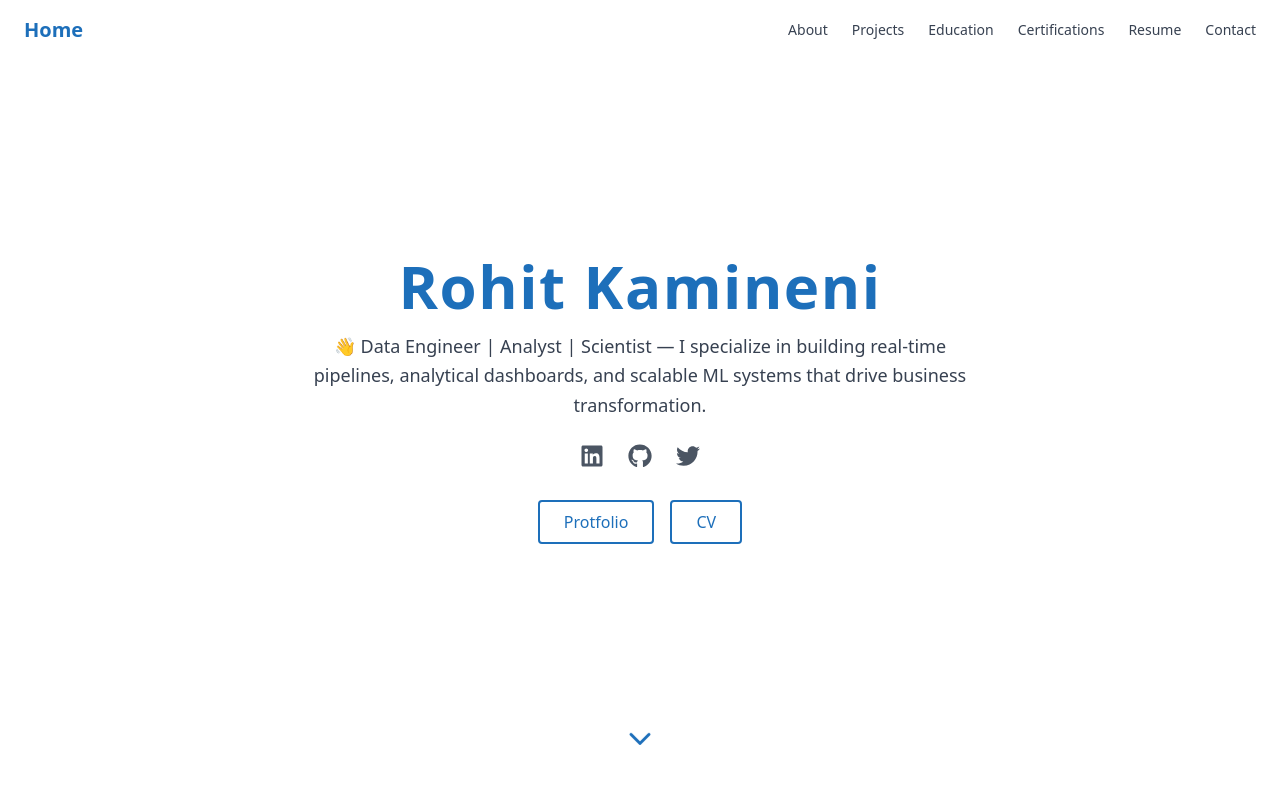
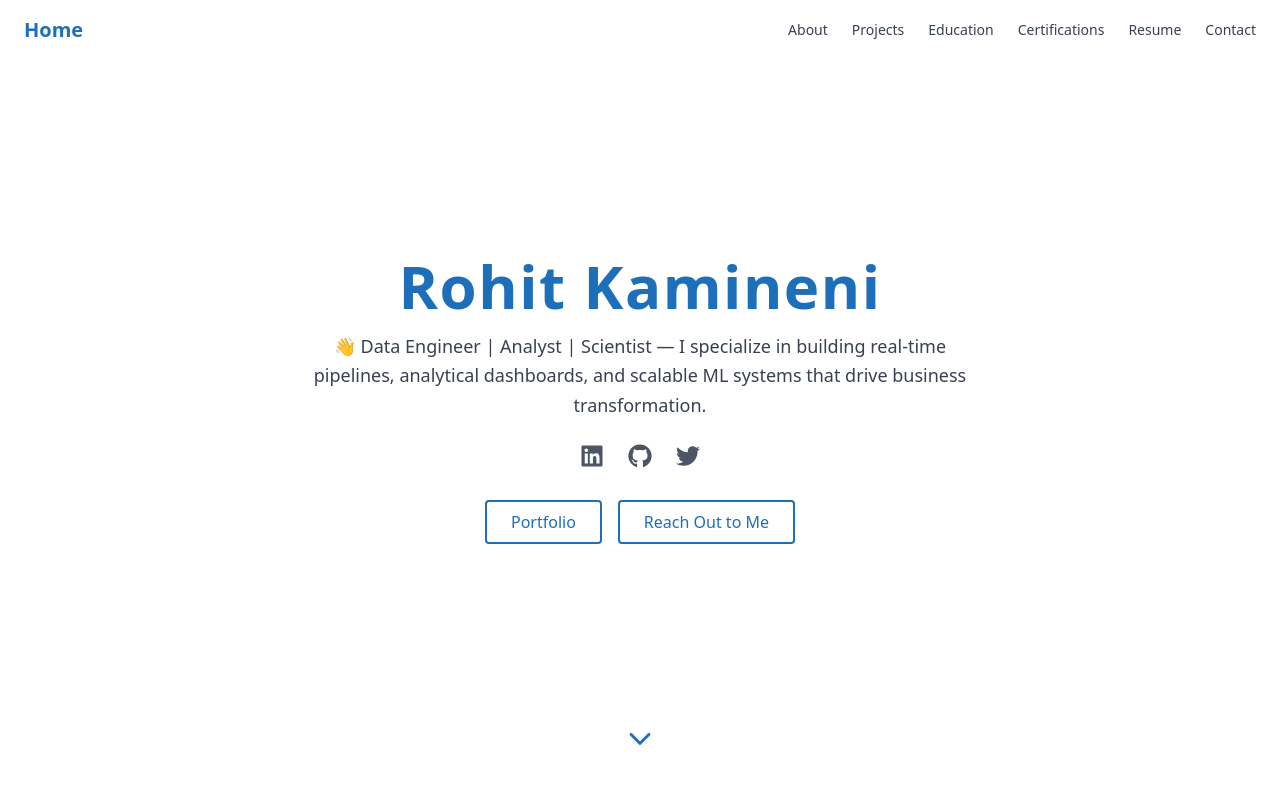
Before and after one commit to kamineni-rohit/rohit-kamineni-website, a React (Vite) app: page / in a window 1280 px wide. Shown: the top 800 px of the page. Built offline with nearby package versions, Linux system fonts and the light colour scheme.

Commit message:
Change Hero section buttons and fix navbar transition issue

```diff
--- a/src/components/Hero.jsx
+++ b/src/components/Hero.jsx
@@ -1,14 +1,21 @@
+import { useState } from "react";
 import { FaGithub, FaLinkedin, FaTwitter } from "react-icons/fa";
 import { FiChevronDown } from "react-icons/fi";
+import ContactFormModal from "./ContactFormModal";
 
 const Hero = () => {
+  const [showModal, setShowModal] = useState(false);
+
+  const scrollToProjects = () => {
+    document.getElementById("projects")?.scrollIntoView({ behavior: "smooth" });
+  };
+
   const scrollToAbout = () => {
-    document.getElementById("about").scrollIntoView({ behavior: "smooth" });
+    document.getElementById("about")?.scrollIntoView({ behavior: "smooth" });
   };
 
   return (
     <section className="min-h-screen flex flex-col justify-center items-center text-center px-4 bg-white relative">
-      {/* Everything wrapped in #hero-text for navbar scroll transition targeting */}
       <div id="hero-text" className="flex flex-col items-center">
         <h1 className="text-5xl md:text-6xl font-bold tracking-wide text-accent">
           Rohit Kamineni
@@ -33,11 +40,17 @@ const Hero = () => {
         </div>
 
         <div className="flex space-x-4 mt-8">
-          <button className="px-6 py-2 border-2 border-accent text-accent hover:bg-accent hover:text-white transition rounded">
-            Protfolio
+          <button
+            onClick={scrollToProjects}
+            className="px-6 py-2 border-2 border-accent text-accent hover:bg-accent hover:text-white transition rounded"
+          >
+            Portfolio
           </button>
-          <button className="px-6 py-2 border-2 border-accent text-accent hover:bg-accent hover:text-white transition rounded">
-            CV
+          <button
+            onClick={() => setShowModal(true)}
+            className="px-6 py-2 border-2 border-accent text-accent hover:bg-accent hover:text-white transition rounded"
+          >
+            Reach Out to Me
           </button>
         </div>
       </div>
@@ -48,6 +61,8 @@ const Hero = () => {
       >
         <FiChevronDown />
       </div>
+
+      {showModal && <ContactFormModal onClose={() => setShowModal(false)} />}
     </section>
   );
 };
--- a/src/components/Navbar.jsx
+++ b/src/components/Navbar.jsx
@@ -16,18 +16,18 @@ const Navbar = () => {
   const clickedSectionRef = useRef(null);
   const dropdownRef = useRef(null);
 
-  // Scroll-based section detection
+  // Scroll-based logic
   useEffect(() => {
     const handleScroll = () => {
-      const heroBottom = document
-        .getElementById("hero-text")
-        ?.getBoundingClientRect().bottom;
-
-      setIsScrolled(heroBottom <= 120);
-
-      if (heroBottom && heroBottom > 120) {
-        setActiveSection("");
-        return;
+      const heroText = document.getElementById("hero-text");
+      if (heroText) {
+        const rect = heroText.getBoundingClientRect();
+        // Trigger background transition just *before* the title hits the nav
+        setIsScrolled(rect.top <= 140);
+        if (rect.top > 140) {
+          setActiveSection("");
+          return;
+        }
       }
 
       if (clickedSectionRef.current) return;
@@ -78,11 +78,11 @@ const Navbar = () => {
   }, []);
 
   useEffect(() => {
-    const handleReset = () => {
+    const resetClick = () => {
       clickedSectionRef.current = null;
     };
-    window.addEventListener("scroll", handleReset);
-    return () => window.removeEventListener("scroll", handleReset);
+    window.addEventListener("scroll", resetClick);
+    return () => window.removeEventListener("scroll", resetClick);
   }, []);
 
   const handleNavClick = (id) => {
@@ -92,7 +92,6 @@ const Navbar = () => {
     document.getElementById(id)?.scrollIntoView({ behavior: "smooth" });
   };
 
-  // Close dropdown on outside click
   useEffect(() => {
     const handleClickOutside = (event) => {
       if (
@@ -110,7 +109,6 @@ const Navbar = () => {
     };
   }, [isOpen]);
 
-  // Lock scroll when mobile dropdown is open
   useEffect(() => {
     if (isOpen) {
       document.body.classList.add("overflow-hidden");
```
